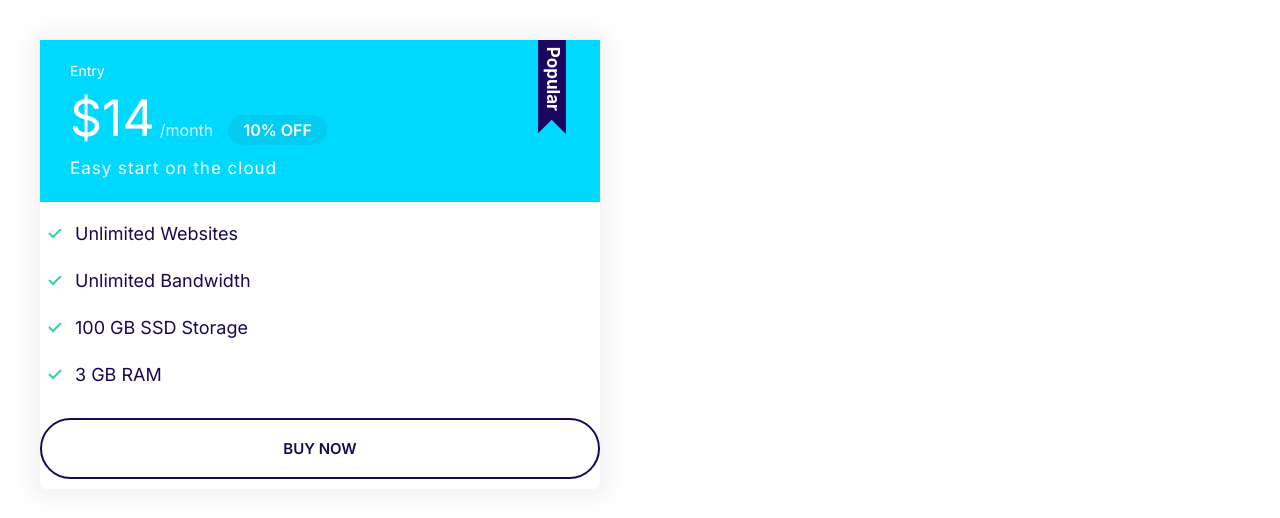
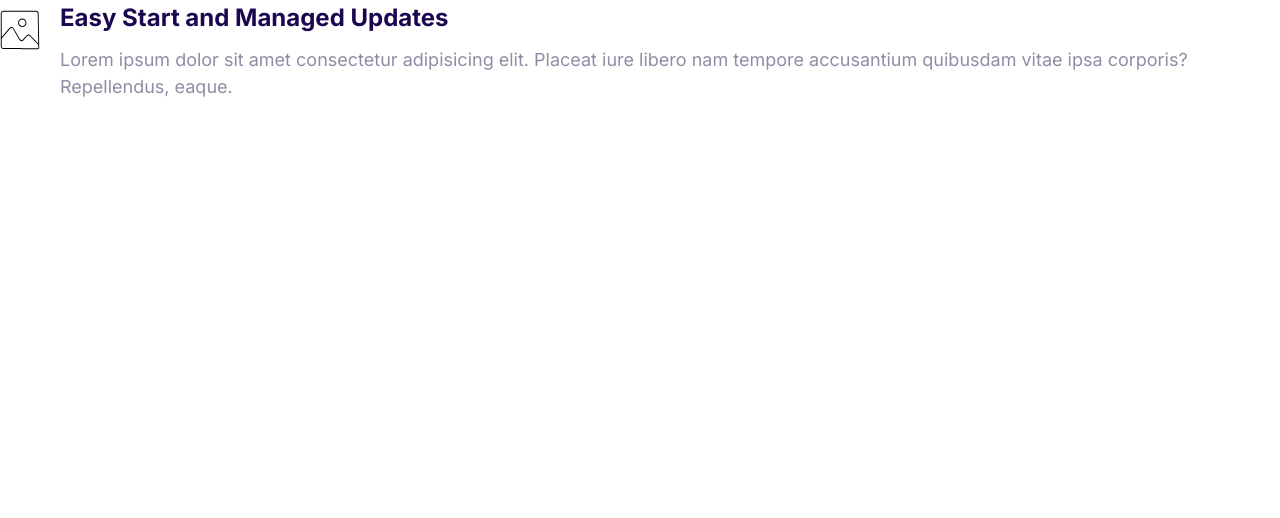
Before and after one commit to ujjwalsotra/Moshify_clone, a plain HTML site: page index.html in a window 1280 px wide. Drawn offline with Linux system fonts and the light colour scheme.

Commit message:
Media object styled.

```diff
--- a/css/styles.css
+++ b/css/styles.css
@@ -334,3 +334,18 @@
         font-size: 1.7rem;
     }
 }
+
+/* MEDIA OBJECT */
+
+.media{
+    display: flex;
+}
+.media__title{
+    margin-top: 0;
+}
+.media__body{
+    margin: 0 2rem;
+}
+.media__image{
+    margin-top: 1rem;
+}
--- a/index.html
+++ b/index.html
@@ -12,27 +12,16 @@
             <link rel="stylesheet" href="css/styles.css">
 </head>
 <body>
-  <div style="width: 50%; padding: 4rem;">
-    <div class="plan plan--popular">
-      <div class="card card--secondary">
-        <header class="card__header">
-          <h3 class="plan__name">Entry</h3>
-          <span class="plan__price">$14</span>
-          <span class="plan__billing-cycle">/month</span>
-          <span class="badge badge--secondary badge--small">10% OFF</span>
-          <span class="plan__description">Easy start on the cloud</span>
-        </header>
-        <div class="card__body">
-          <ul class="list list--tick">
-            <li class="list__item">Unlimited Websites</li>
-            <li class="list__item">Unlimited Bandwidth</li>
-            <li class="list__item">100 GB SSD Storage</li>
-            <li class="list__item">3 GB RAM</li>
-            </ul>
-            <button class="btn btn--outline btn--block">BUY NOW</button>
-        </div>
+  <div class="media">
+    <div class="media__image">
+        <svg class="icon">
+          <use xlink:href="images/sprite.svg#snap"></use>
+        </svg>
+    </div>
+      <div class="media__body">
+        <h3 class="media__title">Easy Start and Managed Updates</h3>
+        <p>Lorem ipsum dolor sit amet consectetur adipisicing elit. Placeat iure libero nam tempore accusantium quibusdam vitae ipsa corporis? Repellendus, eaque.</p>
       </div>
-    </div>
   </div>
 </body>
 </html>
```
Also changed, not shown: components/media_object.html (added, +11 -0 lines).
